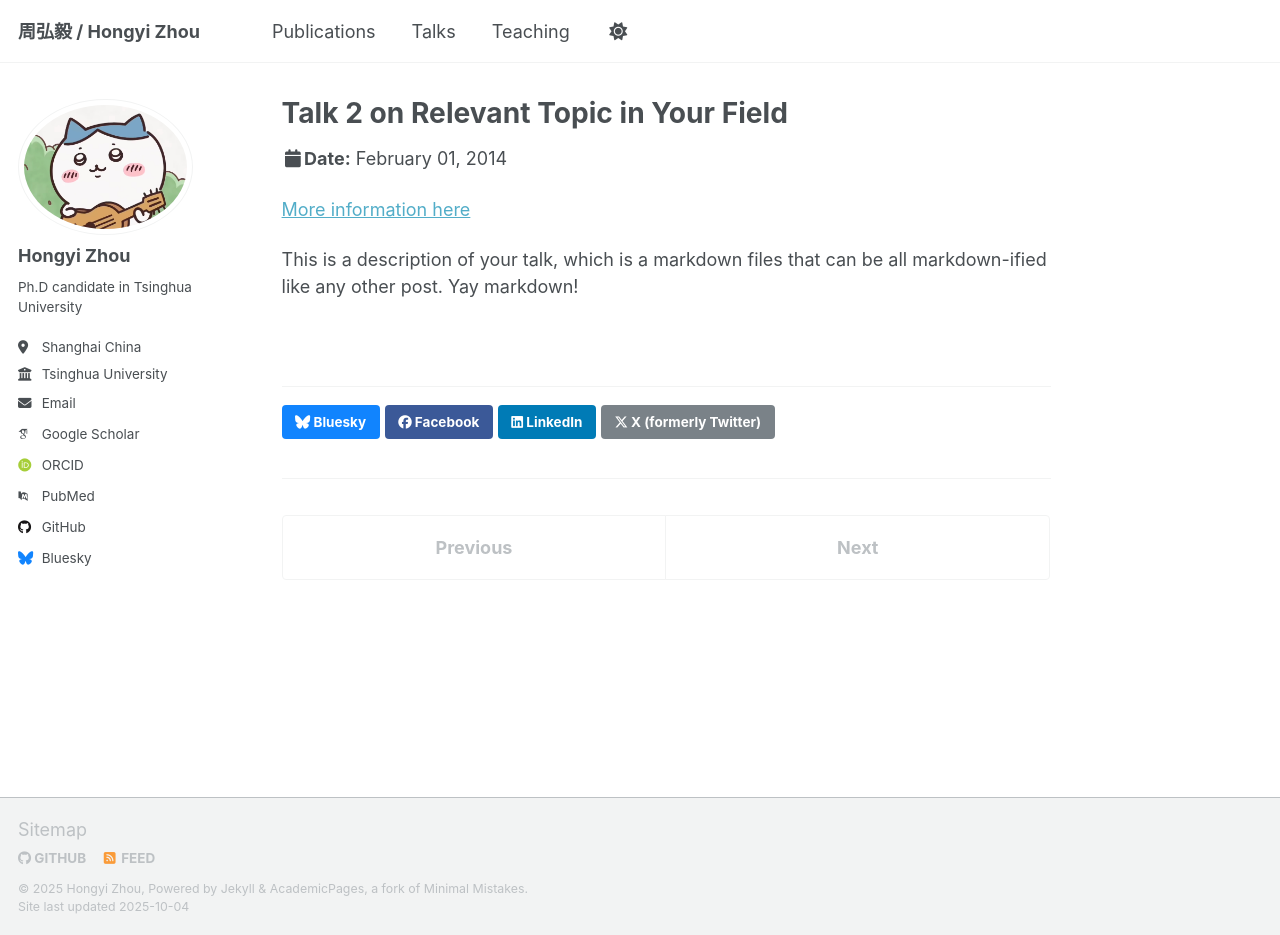
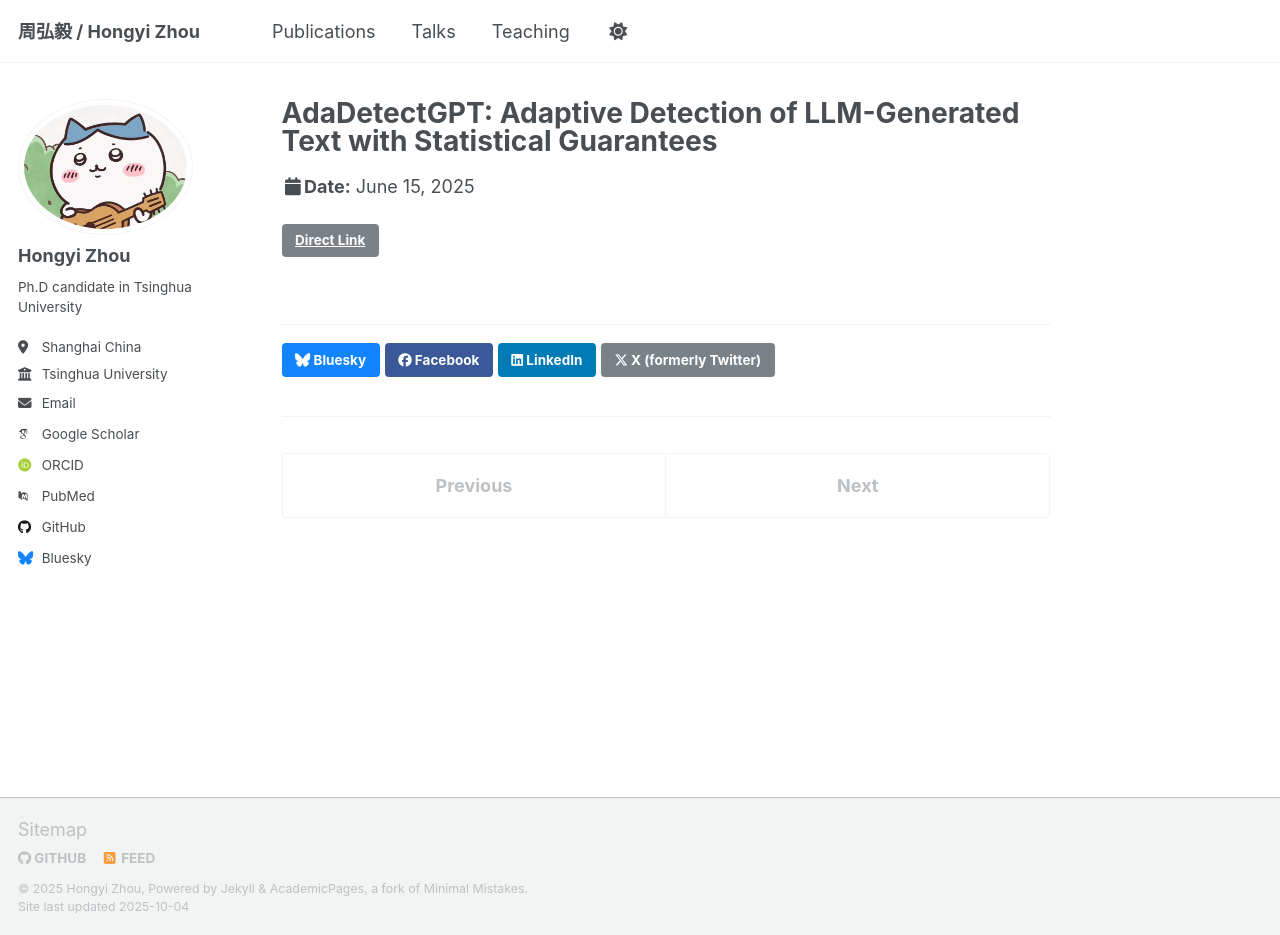
Before and after one commit to Hong-yiZhou/hong-yiZhou.github.io, a Jekyll site: the page built from _talks/2014-02-01-talk-2.md, in a window 1280 px wide and 935 px high. Built offline with Jekyll 4.4.1, drawn with Linux system fonts in a browser that asks for light colours; some web fonts are replaced; a script that is not in the unit is left out.

Commit message:
Update 2014-02-01-talk-2.md

```diff
--- a/_talks/2014-02-01-talk-2.md
+++ b/_talks/2014-02-01-talk-2.md
@@ -1,13 +1,10 @@
 ---
-title: "Talk 2 on Relevant Topic in Your Field"
+title: "AdaDetectGPT: Adaptive Detection of LLM-Generated Text with Statistical Guarantees"
 collection: talks
-type: "Talk"
-permalink: /talks/2014-02-01-talk-2
-venue: "London School of Testing"
-date: 2014-02-01
-location: "London, UK"
+type: "Workshop"
+permalink: /talks/bear-club-2025
+venue: "狗熊会Online Doctoral Students Workshop"
+location: "Online"
+date: 2025-06-15
+link: "https://www.bilibili.com/video/BV1S7K9zwEgU?vd_source=43c8adde13e13bf618b2254044ba0ac3"
 ---
-
-[More information here](http://example2.com)
-
-This is a description of your talk, which is a markdown files that can be all markdown-ified like any other post. Yay markdown!
```
